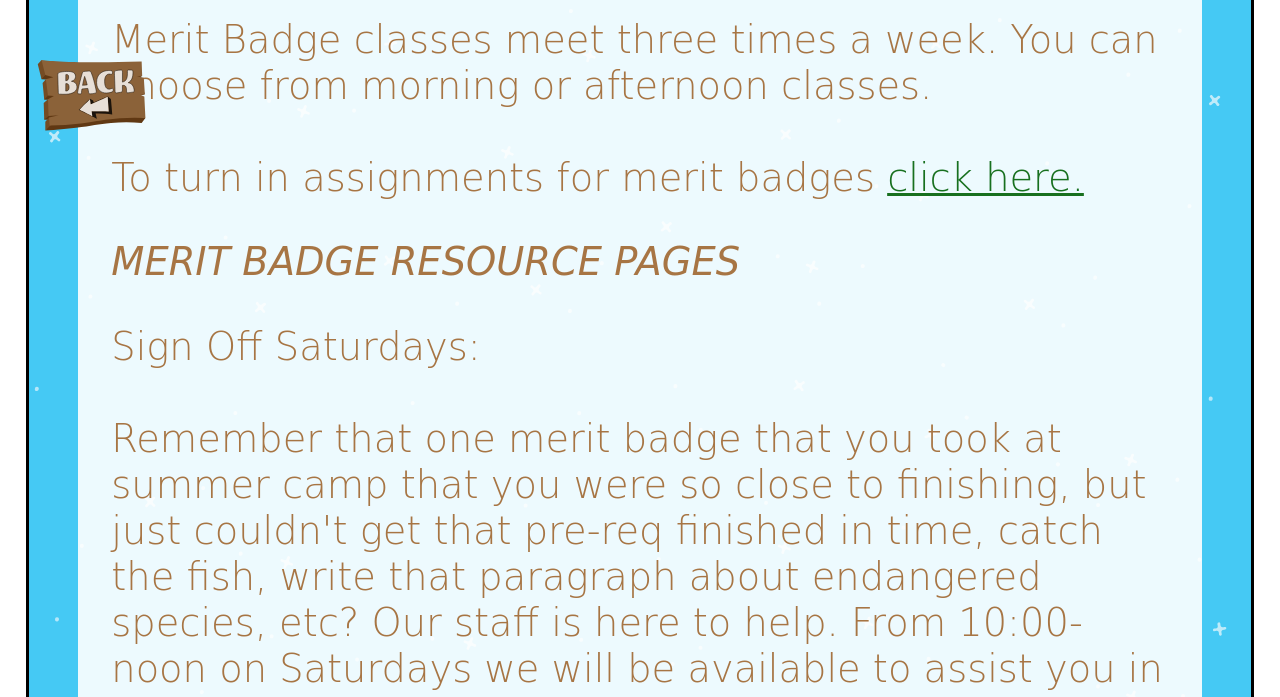
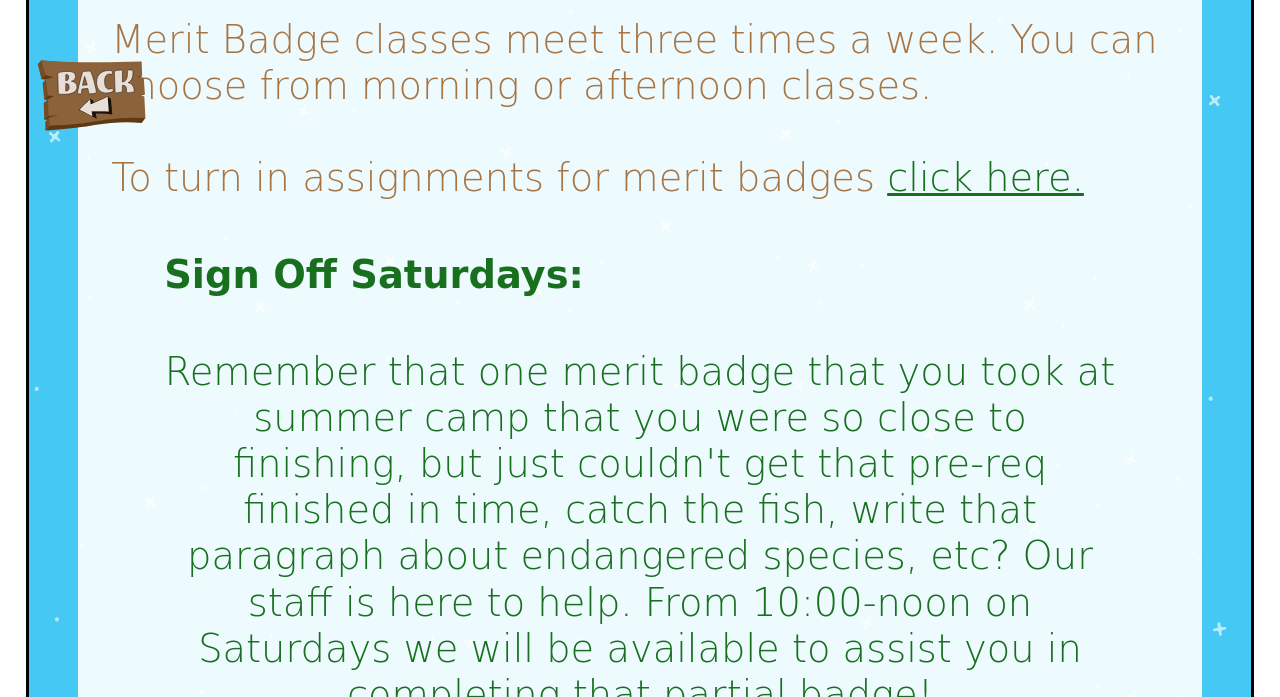
Before and after one commit to DPipes/DPipes.github.io, a plain HTML site: page Map/mb.html in a window 1280 px wide. Shown: the part 563-1260 px from the top of the page. Drawn offline with Linux system fonts and the light colour scheme; a web font is replaced by a local one.

```diff
--- a/Map/mb.html
+++ b/Map/mb.html
@@ -82,9 +82,12 @@
                                 morning or afternoon classes.<br /><br />
                                 To turn in assignments for merit badges <a href="https://docs.google.com/forms/d/e/1FAIpQLSdFfnak_159tlvlOrqk6WCT6jBo3nS45lve7mInQSmIgRVrDg/viewform?usp=sf_link">click here.</a>
                             </p>
-                            <em>MERIT BADGE RESOURCE PAGES</em>
+                        </div>
+                        <div class="norm">
+                            <h4>
+                                Sign Off Saturdays:
+                            </h4>
                             <p>
-                                Sign Off Saturdays:<br /><br />
                                 Remember that one merit badge that you
                                 took at summer camp that you were so close to finishing, but just
                                 couldn't get that pre-req finished in time, catch the fish, write
@@ -94,7 +97,7 @@
                                 <a href="https://forms.gle/oncNrniHrpi7URzRA" target="_blank">Click here</a> to fill out
                                 our google form and we can  finish that requirement, find a counselor to
                                 help you, or create a plan to get it done soon. Ask an Eagle Scout,
-                                you’ll really regret letting that partial go unfinished for years!
+                                you’ll really regret letting that partial go unfinished for years!<br /><br />
                             </p>
                         </div>
                     </article>
```
Also changed, not shown: Map/office.html (+1 -1 lines), Map/time.html (+1 -1 lines).
